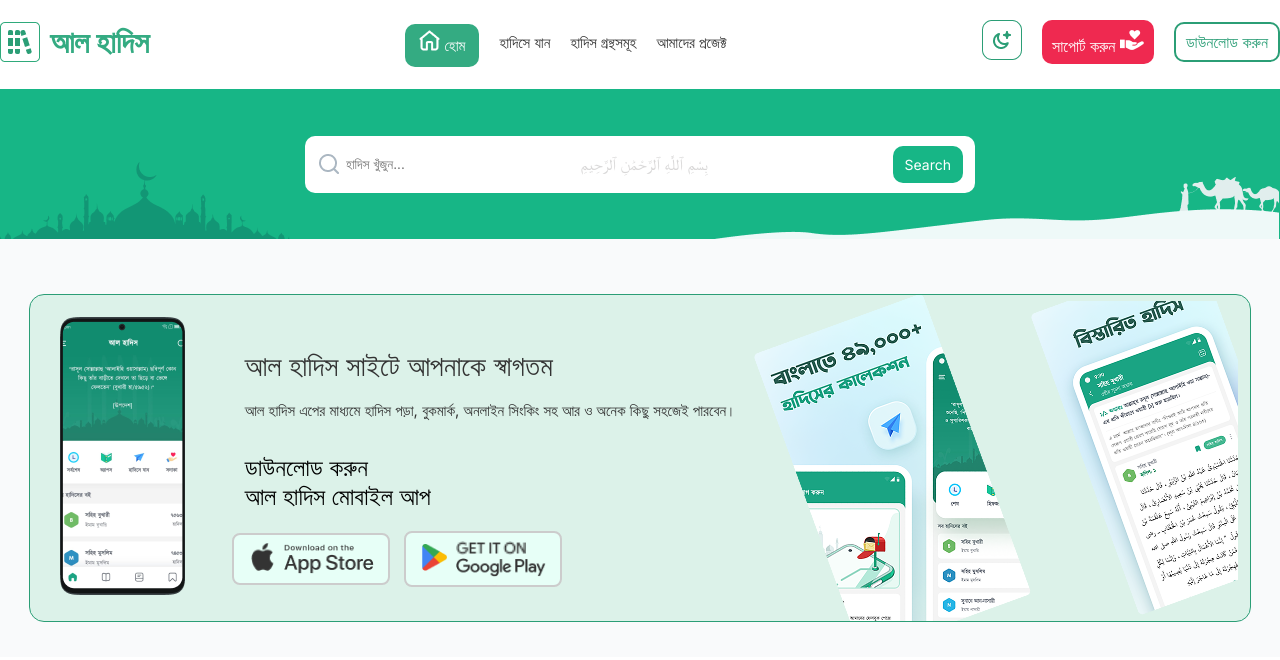
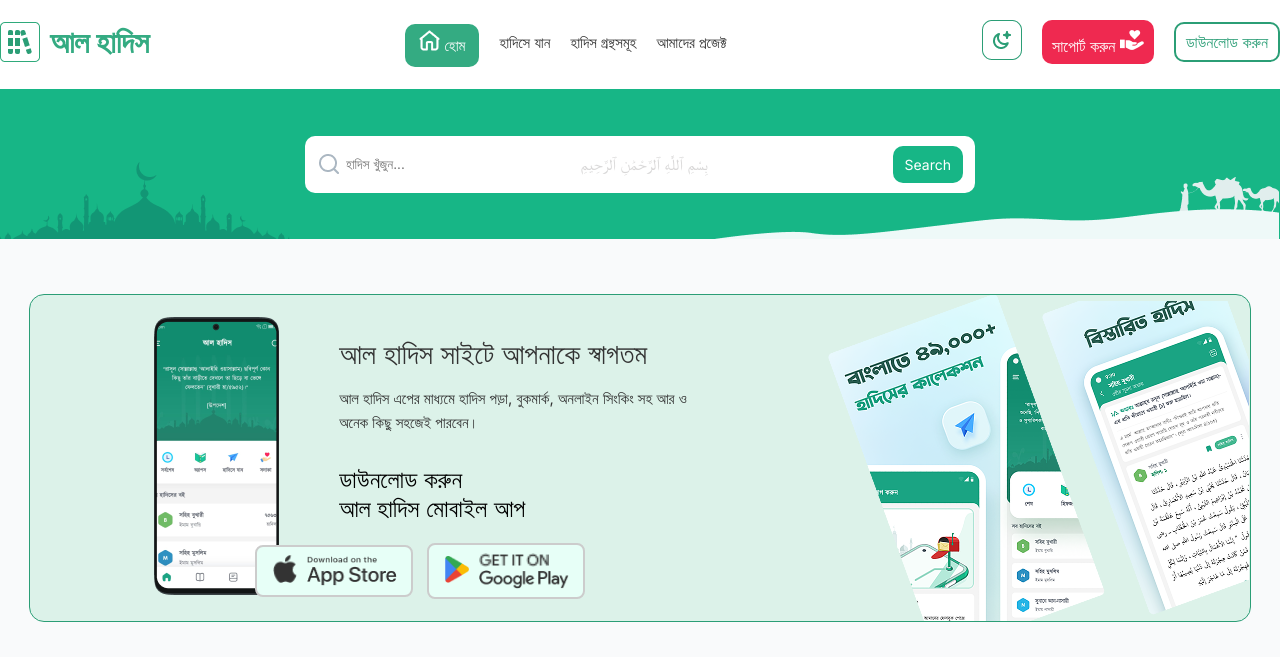
Before and after one commit to tanjilaWD/ihadis-redesign, a React app: page / in a window 1280 px wide. Shown: the top 660 px of the page. Built offline with nearby package versions, Linux system fonts and the light colour scheme; the HTML template or start-up script is replaced by a standard one.

Commit message:
new css added

```diff
--- a/src/Components/UI/App_Store.jsx
+++ b/src/Components/UI/App_Store.jsx
@@ -12,7 +12,7 @@
                     <div className="content_side">
                         <div className="cont">
                             <h2>আল হাদিস সাইটে আপনাকে স্বাগতম</h2>
-                            <p>আল হাদিস এপের মাধ্যমে হাদিস পড়া, বুকমার্ক, অনলাইন সিংকিং সহ আর ও অনেক কিছু সহজেই পারবেন।</p>
+                            <p>আল হাদিস এপের মাধ্যমে হাদিস পড়া, বুকমার্ক, অনলাইন সিংকিং সহ আর ও<br/>  অনেক কিছু সহজেই পারবেন।</p>
                         </div>
 
                         <div className="img">
@@ -51,7 +51,7 @@
 
                 <div className="store_right">
                     <img className="store_img1" src="../../public/image/app_store/mobile2.png" alt="Image" />
-                    <img src="../../public/image/app_store/mobile1.png" alt="Image" />
+                    <img className="store_img2" src="../../public/image/app_store/mobile1.png" alt="Image" />
                 </div>
 
             </div>
--- a/src/index.css
+++ b/src/index.css
@@ -191,7 +191,7 @@
     align-items: center;
     justify-content: center;
     padding: 8px 18px;
-    /* width: 724px; */
+    width: 820px;
 }
 .store .store_right{
     display: flex;
@@ -270,4 +270,14 @@
 .text img:last-child {
   width: 90px;
 }
-/* .store .store_right .store_img1{ */
+.store .store_right{
+    width: 480px;
+    margin-right: -17px;
+}
+.store .store_right .store_img1{
+    z-index:5;
+    margin-right: -63px;
+}
+.store .store_right .store_img2{
+    z-index:3;
+}
```
